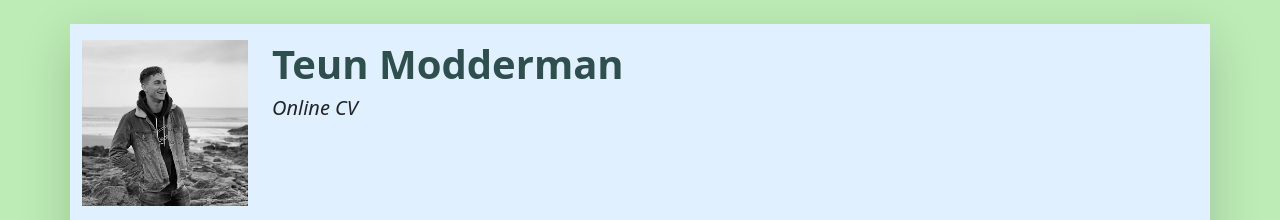
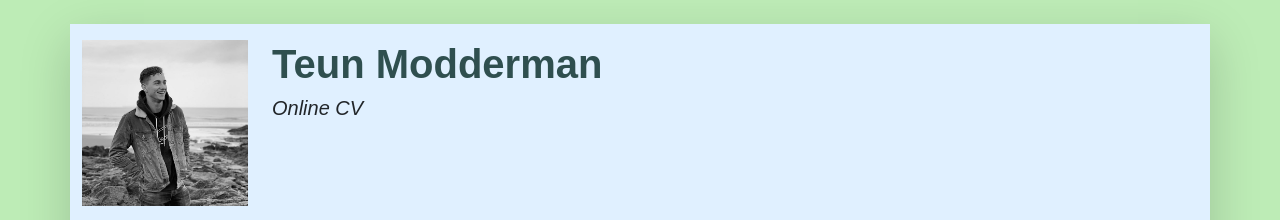
Before and after one commit to teunmudman/Teun-Modderman, a plain HTML site: page index.html in a window 1280 px wide. Shown: the top 220 px of the page. Drawn offline with nearby package versions, Linux system fonts and the light colour scheme.

Commit message:
error away

```diff
--- a/css/styles.css
+++ b/css/styles.css
@@ -6,13 +6,13 @@
 /* Styles for the body */
 
 body {
-	font-family: font-family: 'Source Sans Pro', sans-serif;
+	font-family: 'Source Sans Pro', sans-serif;
 	background-color: #bdecb6;
 }
 
 h1{
 	color:darkslategray;
-	font-family: font-family: 'Source Sans Pro', sans-serif;
+	font-family:'Source Sans Pro', sans-serif;
 
 }
 
```
